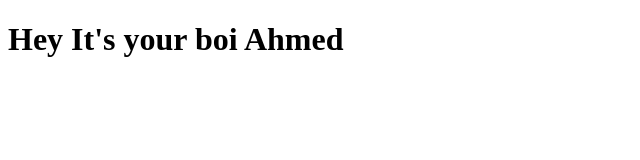
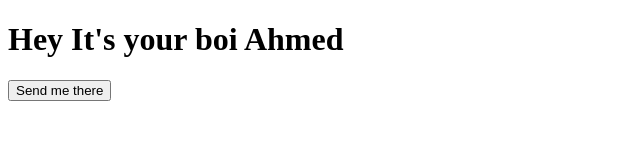
Before and after one commit to ahmedkhan2916/NewProject, a plain HTML site: page index.html in a window 1280 px wide. Shown: the whole page, without its empty margins (0-640 px from the left). Drawn offline with Linux system fonts and the light colour scheme.

Commit message:
my new feature

```diff
--- a/index.html
+++ b/index.html
@@ -8,6 +8,7 @@
 <body>
 
     <h1>Hey It's your boi Ahmed</h1>
+    <button>Send me there</button>
 
 </body>
 </html>
```
